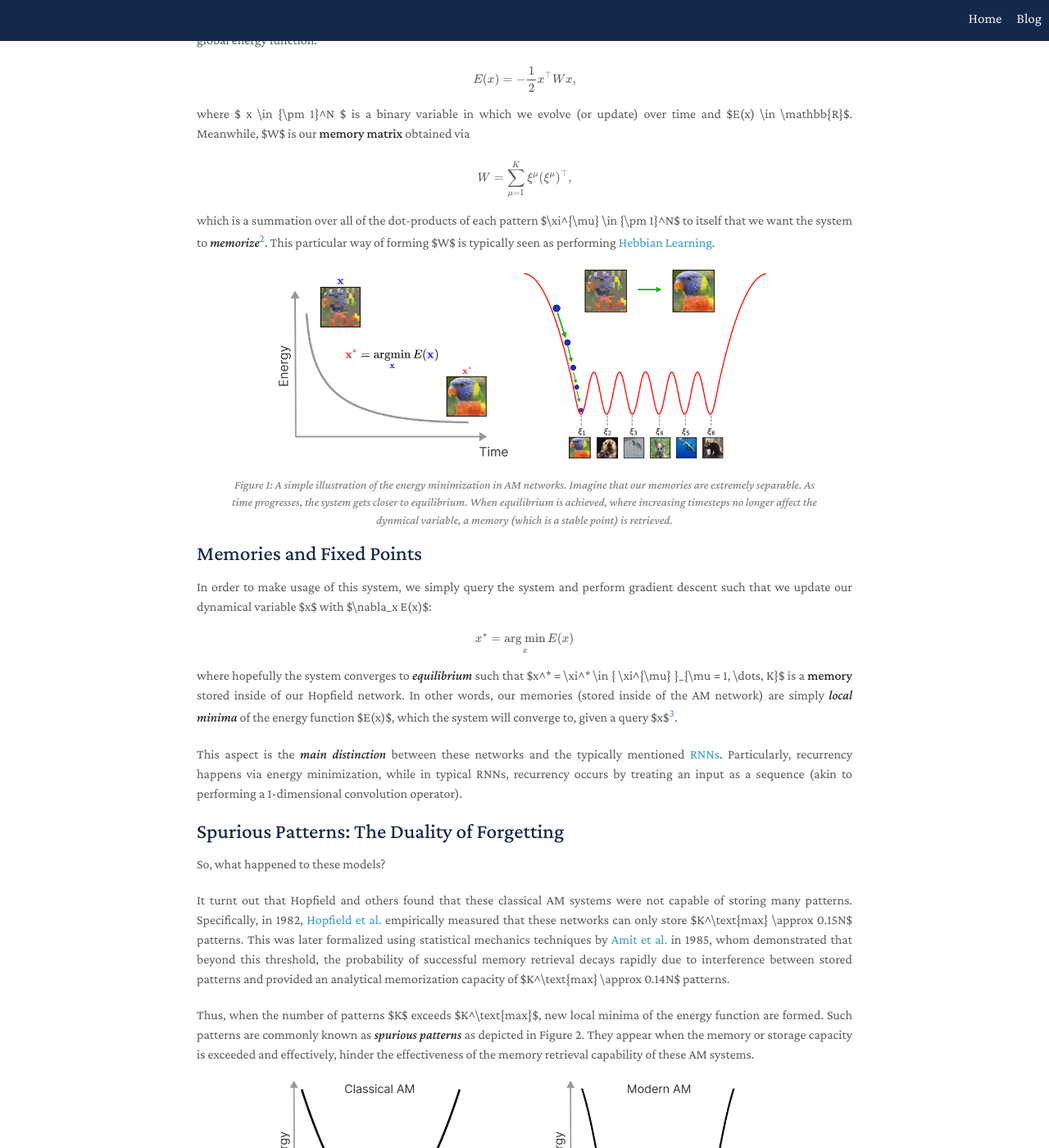
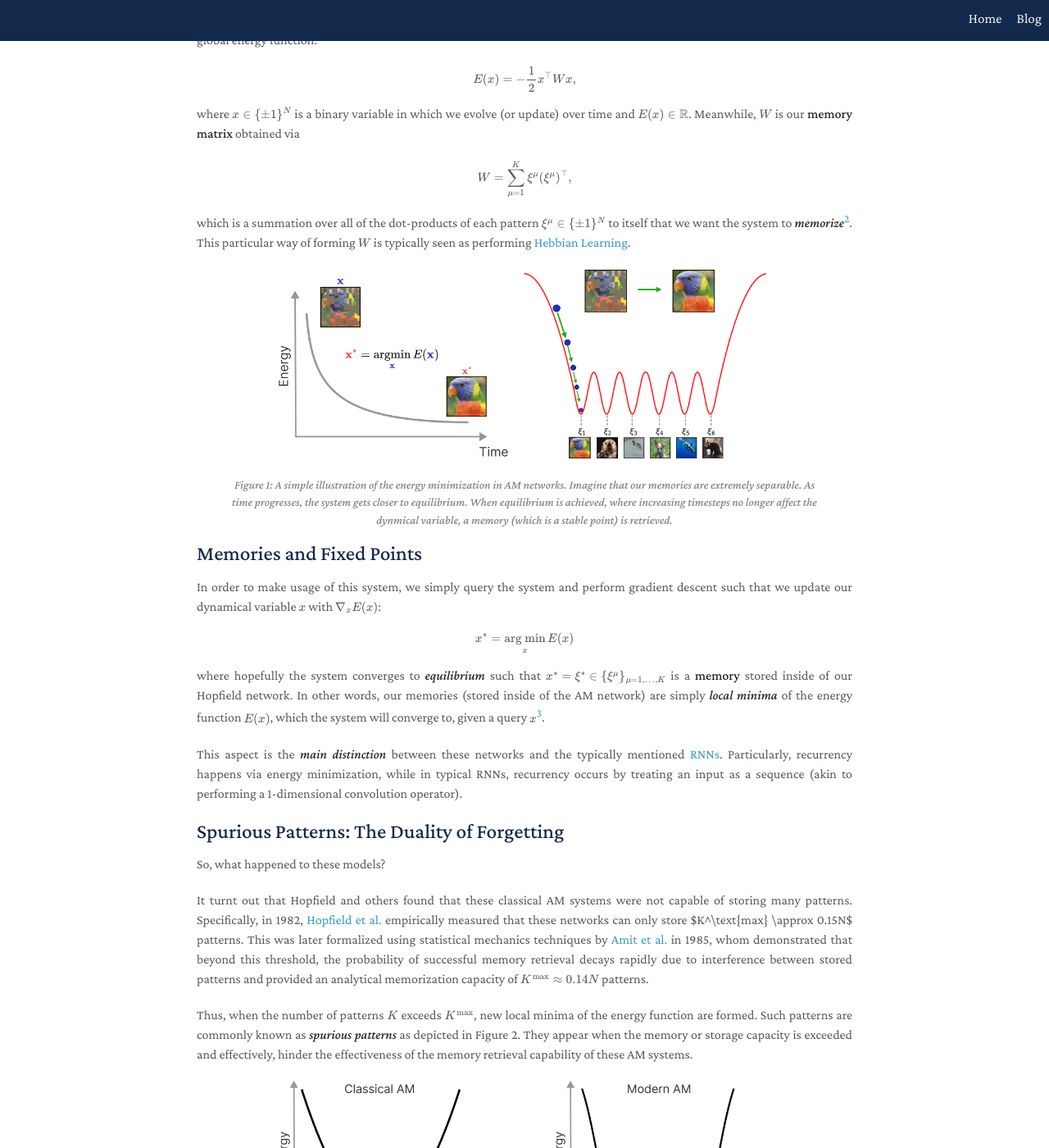
Before and after one commit to Lemon-cmd/Lemon-cmd.github.io, a Jekyll site: the page built from _posts/research/2025-12-22-hn.md, in a window 1280 px wide and 1400 px high, scrolled down 728 px. Shown: the whole window at 82% size. Built offline with Jekyll 4.4.1, drawn with Linux system fonts in a browser that asks for light colours; a style sheet for code colours, icons or effects is not loaded; some of the changed text lies outside the part shown.

```diff
--- a/_posts/research/2025-12-22-hn.md
+++ b/_posts/research/2025-12-22-hn.md
@@ -22,13 +22,13 @@ $$
     E(x) = -\frac{1}{2} x^\top W x,
 $$
 
-where $ x \in \{\pm 1\}^N $ is a binary variable in which we evolve (or update) over time and $E(x) \in \mathbb{R}$. Meanwhile, $W$ is our **memory matrix** obtained via
+where $$x \in \{\pm 1\}^N$$ is a binary variable in which we evolve (or update) over time and $$E(x) \in \mathbb{R}$$. Meanwhile, $$W$$ is our **memory matrix** obtained via
 
 $$
     W = \sum_{\mu = 1}^K  \xi^{\mu} (\xi^{\mu})^\top,
 $$
 
-which is a summation over all of the dot-products of each pattern $\xi^{\mu} \in \{\pm 1\}^N$ to itself that we want the system to ***memorize***[^2]. This particular way of forming $W$ is typically seen as performing [Hebbian Learning](https://en.wikipedia.org/wiki/Hebbian_theory).
+which is a summation over all of the dot-products of each pattern $$\xi^{\mu} \in \{\pm 1\}^N$$ to itself that we want the system to ***memorize***[^2]. This particular way of forming $$W$$ is typically seen as performing [Hebbian Learning](https://en.wikipedia.org/wiki/Hebbian_theory).
 
 
 <figure style="text-align: center;">
@@ -41,13 +41,13 @@ which is a summation over all of the dot-products of each pattern $\xi^{\mu} \in
 
 ## Memories and Fixed Points
 
-In order to make usage of this system, we simply query the system and perform gradient descent such that we update our dynamical variable $x$ with $\nabla_x E(x)$:
+In order to make usage of this system, we simply query the system and perform gradient descent such that we update our dynamical variable $$x$$ with $$\nabla_x E(x)$$:
 
 $$
     x^* = \underset{x}{\text{arg min}} \,E(x)
 $$
 
-where hopefully the system converges to ***equilibrium*** such that $x^* = \xi^* \in \{ \xi^{\mu} \}_{\mu = 1, \dots, K}$ is a **memory** stored inside of our Hopfield network. In other words, our memories (stored inside of the AM network) are simply ***local minima*** of the energy function $E(x)$, which the system will converge to, given a query $x$[^3].
+where hopefully the system converges to ***equilibrium*** such that $$x^* = \xi^* \in \{ \xi^{\mu} \}_{\mu = 1, \dots, K}$$ is a **memory** stored inside of our Hopfield network. In other words, our memories (stored inside of the AM network) are simply ***local minima*** of the energy function $$E(x)$$, which the system will converge to, given a query $$x$$[^3].
 
 This aspect is the ***main distinction*** between these networks and the typically mentioned [RNNs](https://en.wikipedia.org/wiki/Recurrent_neural_network). Particularly, recurrency happens via energy minimization, while in typical RNNs, recurrency occurs by treating an input as a sequence (akin to performing a 1-dimensional convolution operator).
 
@@ -56,9 +56,9 @@ This aspect is the ***main distinction*** between these networks and the typical
 
 So, what happened to these models?
 
-It turnt out that Hopfield and others found that these classical AM systems were not capable of storing many patterns. Specifically, in 1982, [Hopfield et al.](https://www.pnas.org/doi/10.1073/pnas.79.8.2554) empirically measured that these networks can only store $K^\text{max} \approx 0.15N$ patterns. This was later formalized using statistical mechanics techniques by [Amit et al.](https://journals.aps.org/prl/abstract/10.1103/PhysRevLett.55.1530) in 1985, whom demonstrated that beyond this threshold, the probability of successful memory retrieval decays rapidly due to interference between stored patterns and provided an analytical memorization capacity of $K^\text{max} \approx 0.14N$ patterns.
+It turnt out that Hopfield and others found that these classical AM systems were not capable of storing many patterns. Specifically, in 1982, [Hopfield et al.](https://www.pnas.org/doi/10.1073/pnas.79.8.2554) empirically measured that these networks can only store $K^\text{max} \approx 0.15N$ patterns. This was later formalized using statistical mechanics techniques by [Amit et al.](https://journals.aps.org/prl/abstract/10.1103/PhysRevLett.55.1530) in 1985, whom demonstrated that beyond this threshold, the probability of successful memory retrieval decays rapidly due to interference between stored patterns and provided an analytical memorization capacity of $$K^\text{max} \approx 0.14N$$ patterns.
 
-Thus, when the number of patterns $K$ exceeds $K^\text{max}$, new local minima of the energy function are formed. Such patterns are commonly known as ***spurious patterns*** as depicted in Figure 2. They appear when the memory or storage capacity is exceeded and effectively, hinder the effectiveness of the memory retrieval capability of these AM systems.
+Thus, when the number of patterns $$K$$ exceeds $$K^\text{max}$$, new local minima of the energy function are formed. Such patterns are commonly known as ***spurious patterns*** as depicted in Figure 2. They appear when the memory or storage capacity is exceeded and effectively, hinder the effectiveness of the memory retrieval capability of these AM systems.
 
 <figure style="text-align: center;">
   <img src="/assets/img/post_imgs/cam_dam.png" alt="My Image" width="600">
@@ -68,7 +68,7 @@ Thus, when the number of patterns $K$ exceeds $K^\text{max}$, new local minima o
 </figure>
 
 
-Luckily, it is found by [Krotov and Hopfield](https://arxiv.org/abs/1606.01164) in 2016 that one can apply an activation (or interaction) function on top of the dot product in $E(x)$, which ***sharpens the basin*** around the stored patterns and lessens their interferences among each other, leading to super-linear or even exponential storage capacity for uncorrelated patterns. These modern variants of AM systems are now known as Dense Associative Memories, which I will introduce and discuss more on a separate post.
+Luckily, it is found by [Krotov and Hopfield](https://arxiv.org/abs/1606.01164) in 2016 that one can apply an activation (or interaction) function on top of the dot product in $$E(x)$$, which ***sharpens the basin*** around the stored patterns and lessens their interferences among each other, leading to super-linear or even exponential storage capacity for uncorrelated patterns. These modern variants of AM systems are now known as Dense Associative Memories, which I will introduce and discuss more on a separate post.
 
 
 ## Conclusion
```
